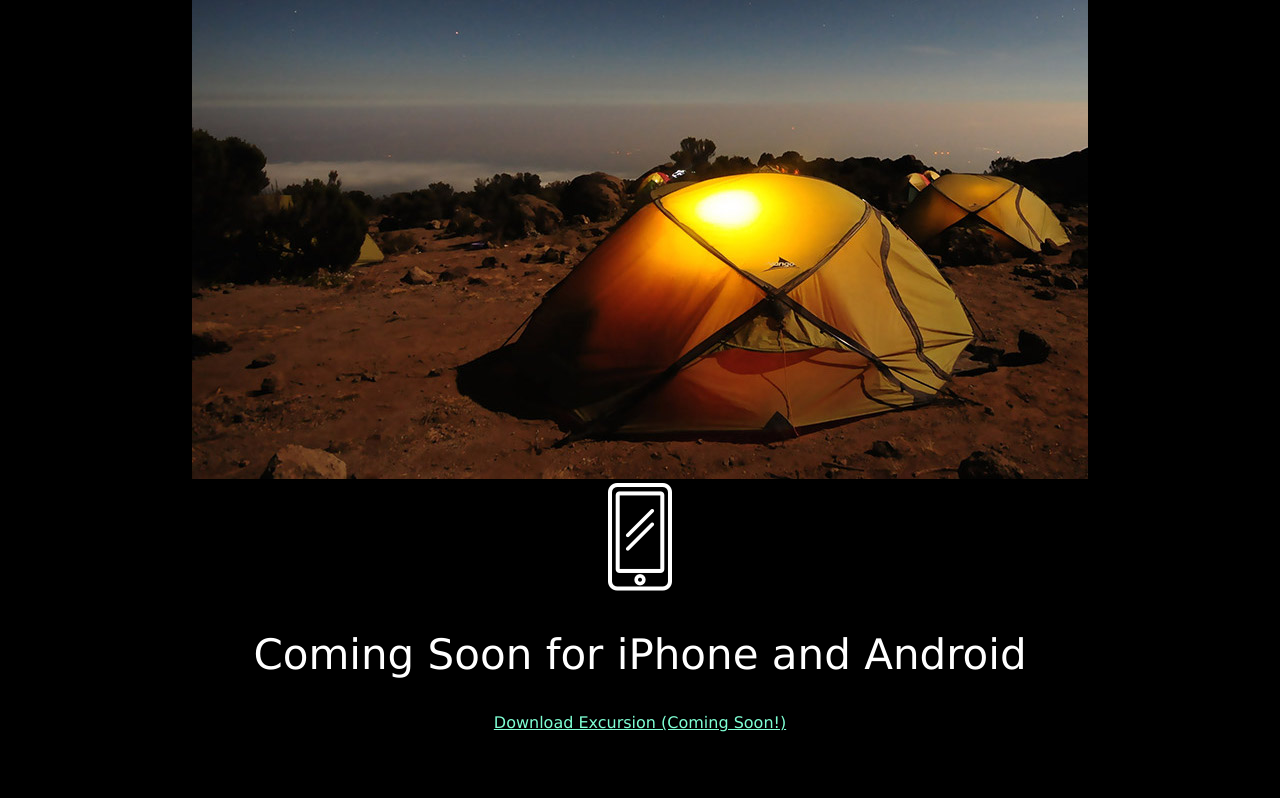
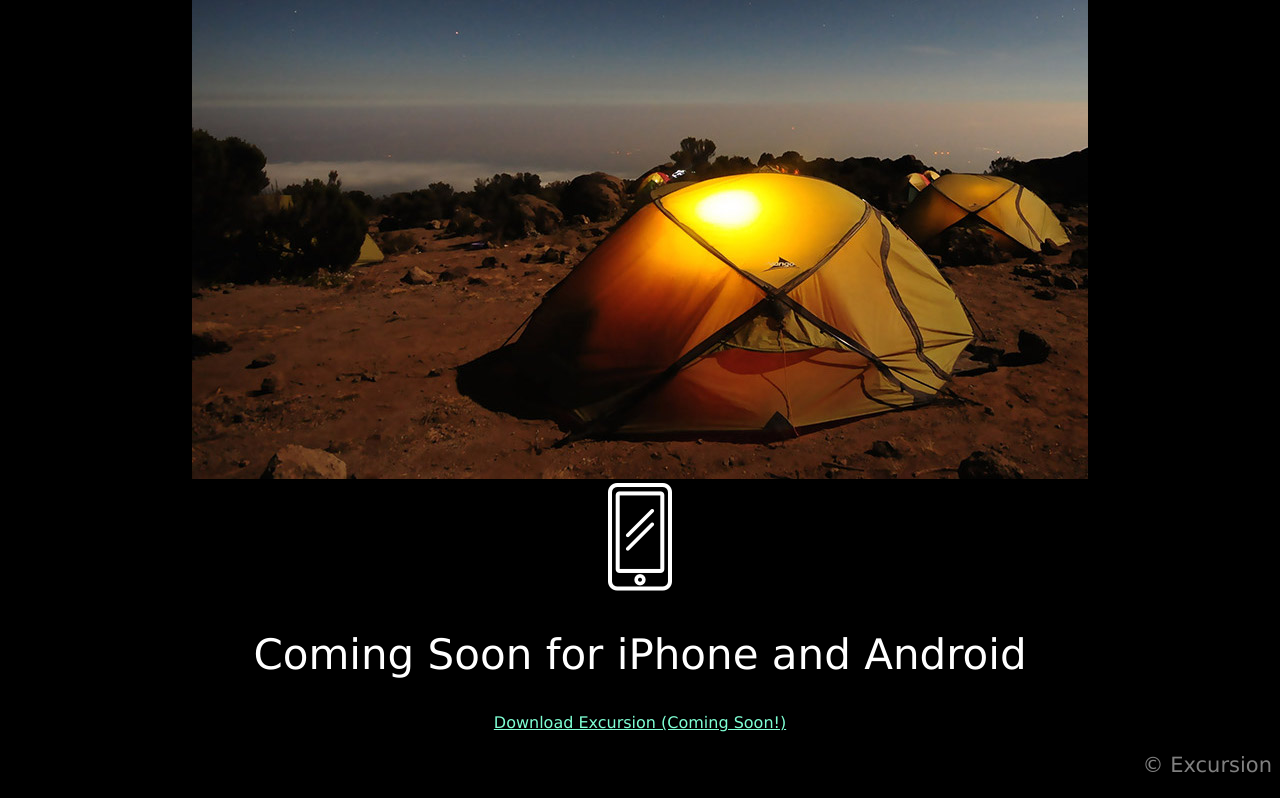
Before and after one commit to loubrawley/excursion, a plain HTML site: page index.html in a window 1280 px wide. Shown: the part 510-1308 px from the top of the page. Before the commit the page ends 1250 px from the top, so only its background shows below. Drawn offline with Linux system fonts and the light colour scheme.

Commit message:
Add copyright/final touches

```diff
--- a/Resources/CSS/style.css
+++ b/Resources/CSS/style.css
@@ -25,3 +25,7 @@ p {
   color: gray;
   font-size: 21px;
 }
+
+#copyright {
+  text-align: right;
+}
--- a/index.html
+++ b/index.html
@@ -38,6 +38,10 @@
       <a href=".download">Download Excursion (Coming Soon!)</a> <!--Not linked yet!-->
     </div>
 
+    <div id="copyright">
+      <p>© Excursion</p>
+    </div>
+
   </body>
 
 </html>
```
